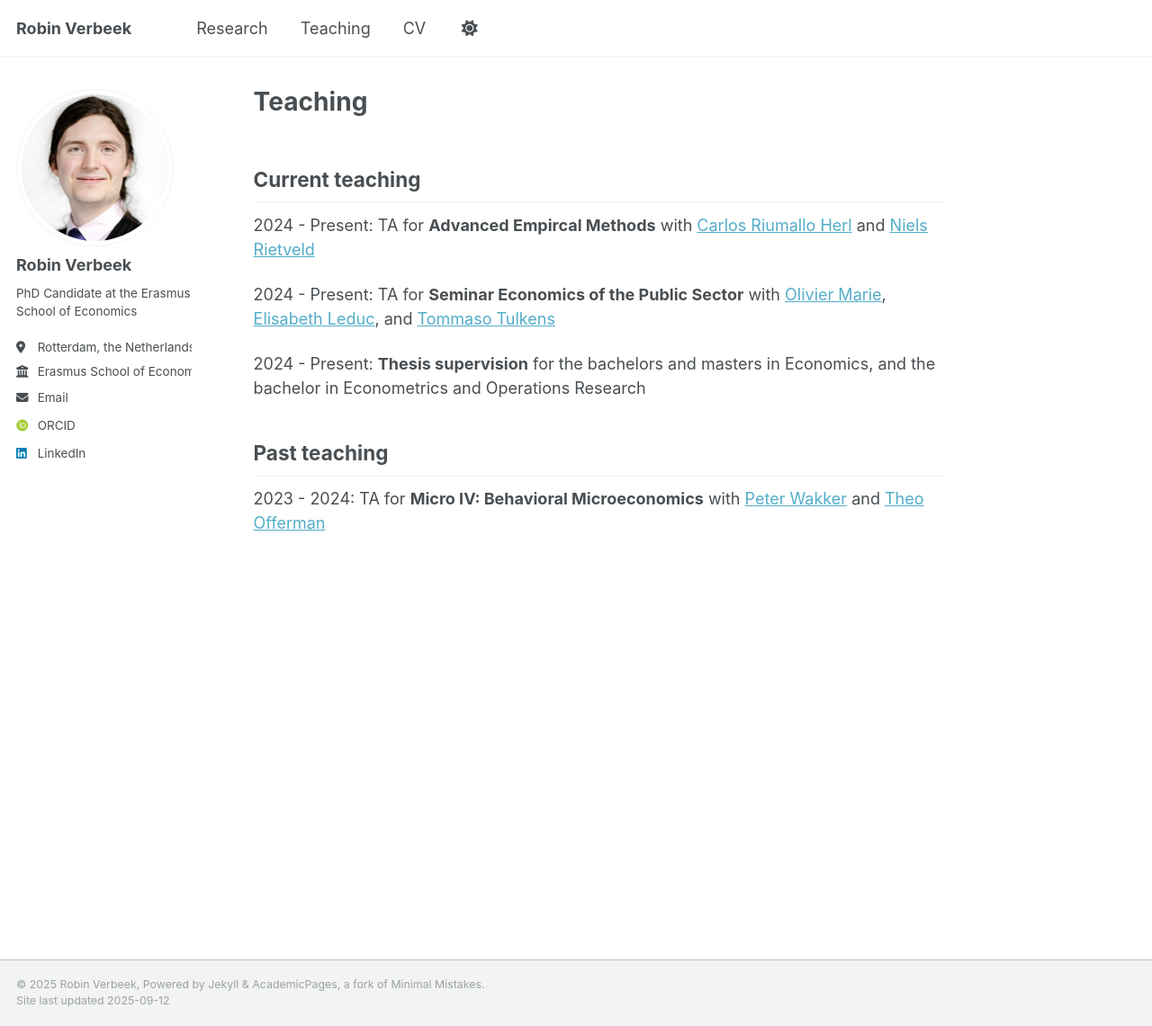
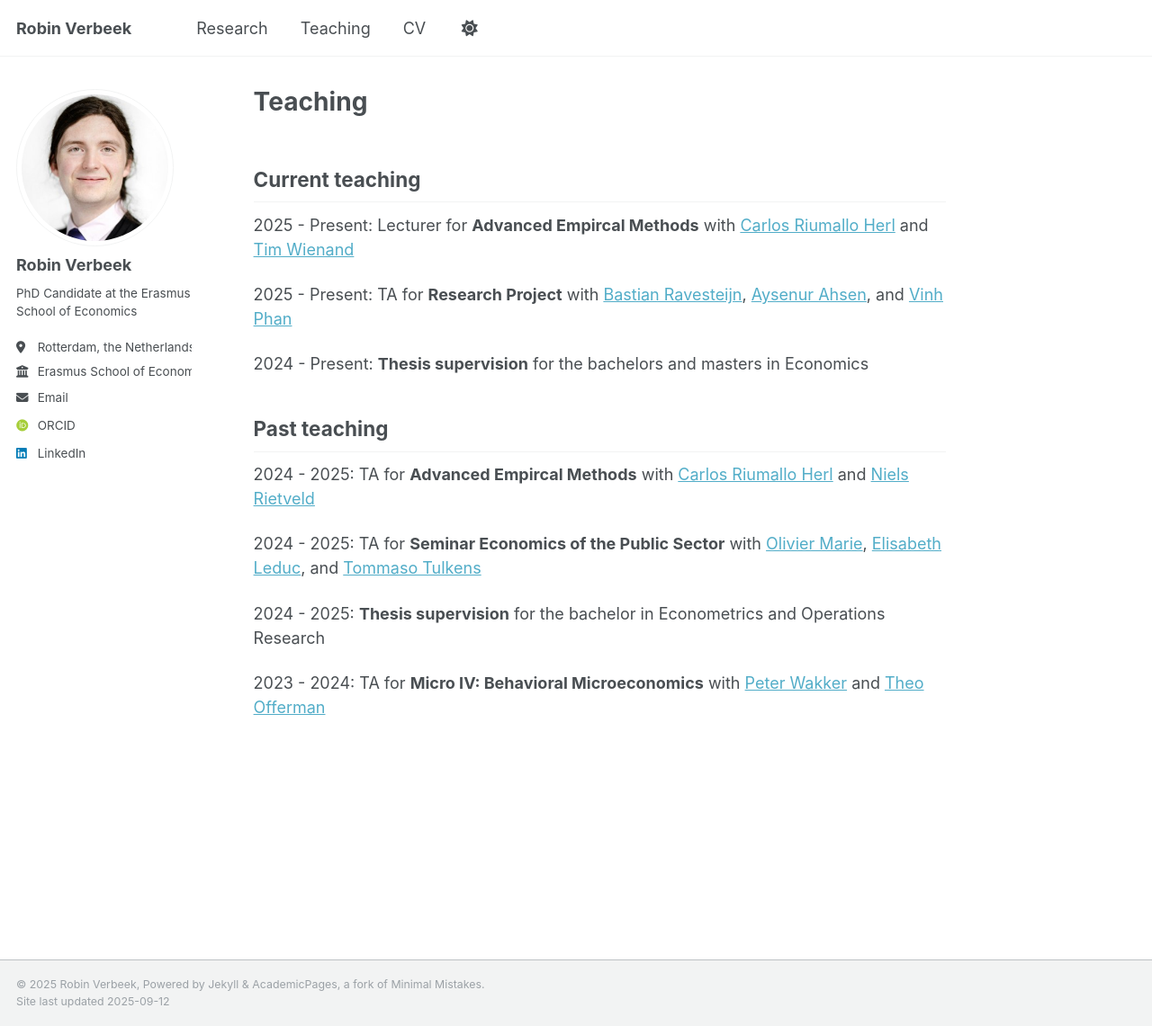
Before and after one commit to RobinV1/robinv1.github.io, a Jekyll site: the page built from _pages/teaching.md, in a window 1280 px wide and 1141 px high. Shown: the whole window at 90% size. Built offline with Jekyll 4.4.1, drawn with Linux system fonts in a browser that asks for light colours; some web fonts are replaced.

Commit message:
Update teaching.md
Update teaching for academic year 2025-2026

```diff
--- a/_pages/teaching.md
+++ b/_pages/teaching.md
@@ -5,11 +5,17 @@ author_profile: true
 ---
 
 ## Current teaching
-2024 - Present: TA for **Advanced Empircal Methods** with [Carlos Riumallo Herl](https://www.eur.nl/en/people/carlos-riumallo-herl) and [Niels Rietveld](https://www.eur.nl/en/people/niels-rietveld)
+2025 - Present: Lecturer for **Advanced Empircal Methods** with [Carlos Riumallo Herl](https://www.eur.nl/en/people/carlos-riumallo-herl) and [Tim Wienand](https://www.linkedin.com/in/tim-wienand-049379138/)
 
-2024 - Present: TA for **Seminar Economics of the Public Sector** with [Olivier Marie](https://sites.google.com/site/oliviermarie/), [Elisabeth Leduc](https://sites.google.com/view/elisabethleduc/about-me), and [Tommaso Tulkens](https://www.linkedin.com/in/tommaso-tulkens-economics/)
+2025 - Present: TA for **Research Project** with [Bastian Ravesteijn](https://sites.google.com/site/bastianravesteijn/), [Aysenur Ahsen](https://www.linkedin.com/in/ay%C5%9Fenur-ahsen-241708309/), and [Vinh Phan]( https://www.eur.nl/en/people/vinh-phan)
 
-2024 - Present: **Thesis supervision** for the bachelors and masters in Economics, and the bachelor in Econometrics and Operations Research
+2024 - Present: **Thesis supervision** for the bachelors and masters in Economics
 
 ## Past teaching
+2024 - 2025: TA for **Advanced Empircal Methods** with [Carlos Riumallo Herl](https://www.eur.nl/en/people/carlos-riumallo-herl) and [Niels Rietveld](https://www.eur.nl/en/people/niels-rietveld)
+
+2024 - 2025: TA for **Seminar Economics of the Public Sector** with [Olivier Marie](https://sites.google.com/site/oliviermarie/), [Elisabeth Leduc](https://sites.google.com/view/elisabethleduc/about-me), and [Tommaso Tulkens](https://www.linkedin.com/in/tommaso-tulkens-economics/)
+
+2024 - 2025: **Thesis supervision** for the bachelor in Econometrics and Operations Research
+
 2023 - 2024: TA for **Micro IV: Behavioral Microeconomics** with [Peter Wakker](https://www.eur.nl/people/peter-wakker) and [Theo Offerman](https://www.uva.nl/en/profile/o/f/t.j.s.offerman/t.j.s.offerman.html?cb#Profile)
```
